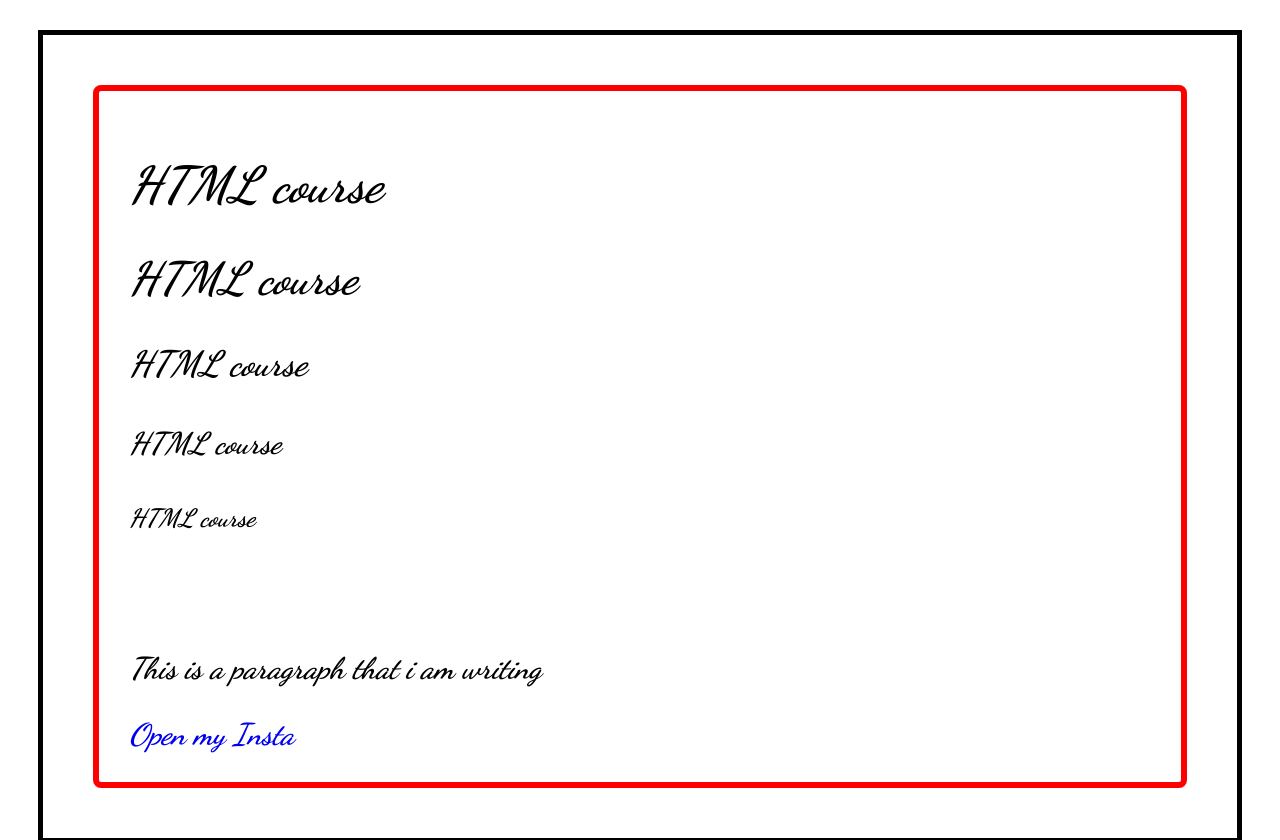
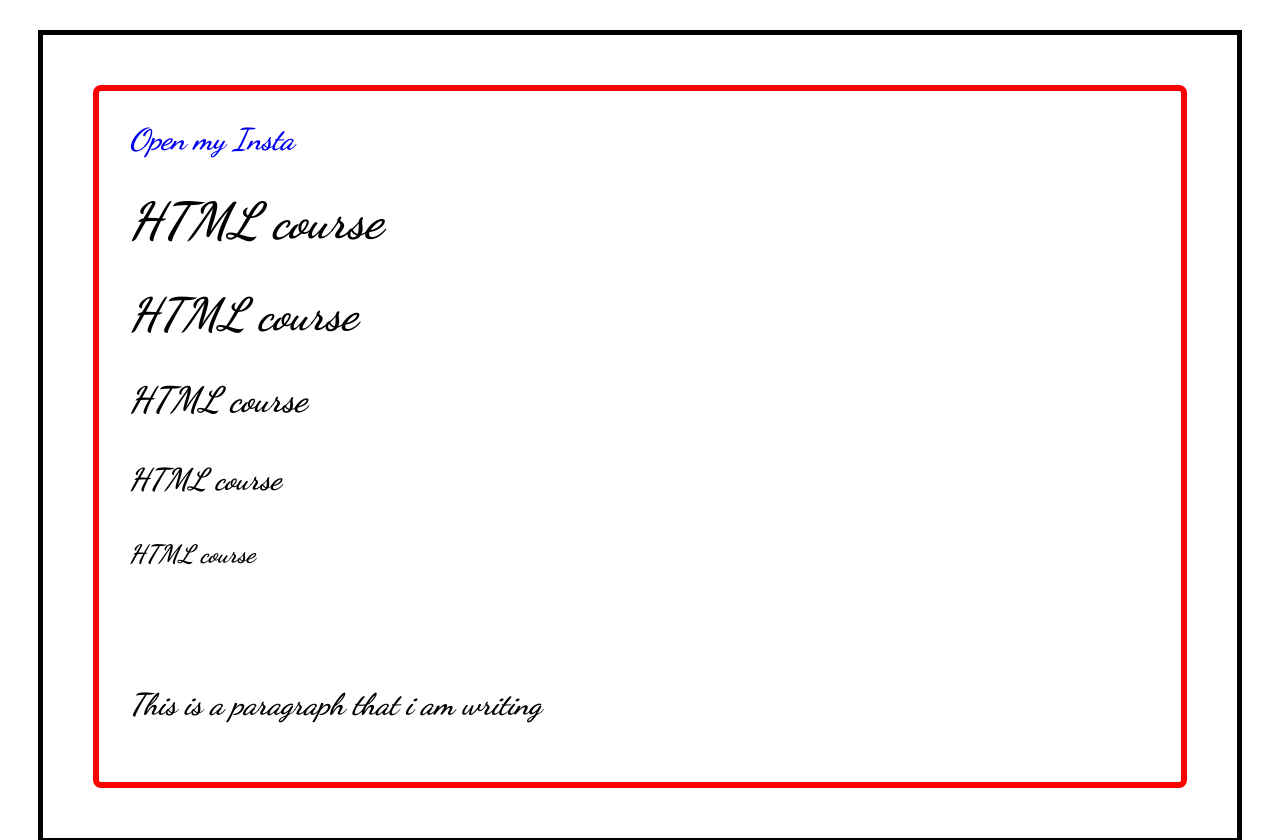
Before and after one commit to Utkarshmalik/CodeAsylums_NovemberBatch, a plain HTML site: page index.html in a window 1280 px wide. Shown: the top 840 px of the page. Drawn offline with Linux system fonts and the light colour scheme.

Commit message:
position done

```diff
--- a/index.html
+++ b/index.html
@@ -46,7 +46,14 @@
     .openInstaClass
     {
 
-        position:sticky
+        position:sticky;
+        top:0px;
+        left:0px;
+
+        /*
+
+        toggles between relative and fixed
+        */
 
 
         /*
@@ -54,6 +61,7 @@
         relative
         fixed
         absolute
+        sticky
         */
 
     }
@@ -67,6 +75,8 @@
     <div style="        position:relative;border:5px solid black;margin:30px;padding:50px;font-size:10px;" >
 
     <div   class="coursePage">
+        <a class="openInstaClass" href="https://www.instagram.com" >  Open my Insta </a>
+
     <h1 style="font-size:50px" >HTML course</h1>
     <h2>HTML course</h2>
     <h3>HTML course</h3>
@@ -76,7 +86,6 @@
 
     <p>  <b> <i> This is a paragraph that i am writing  </i> </b> </p>
 
-    <a class="openInstaClass" href="https://www.instagram.com" >  Open my Insta </a>
 
     </div>
 
```
